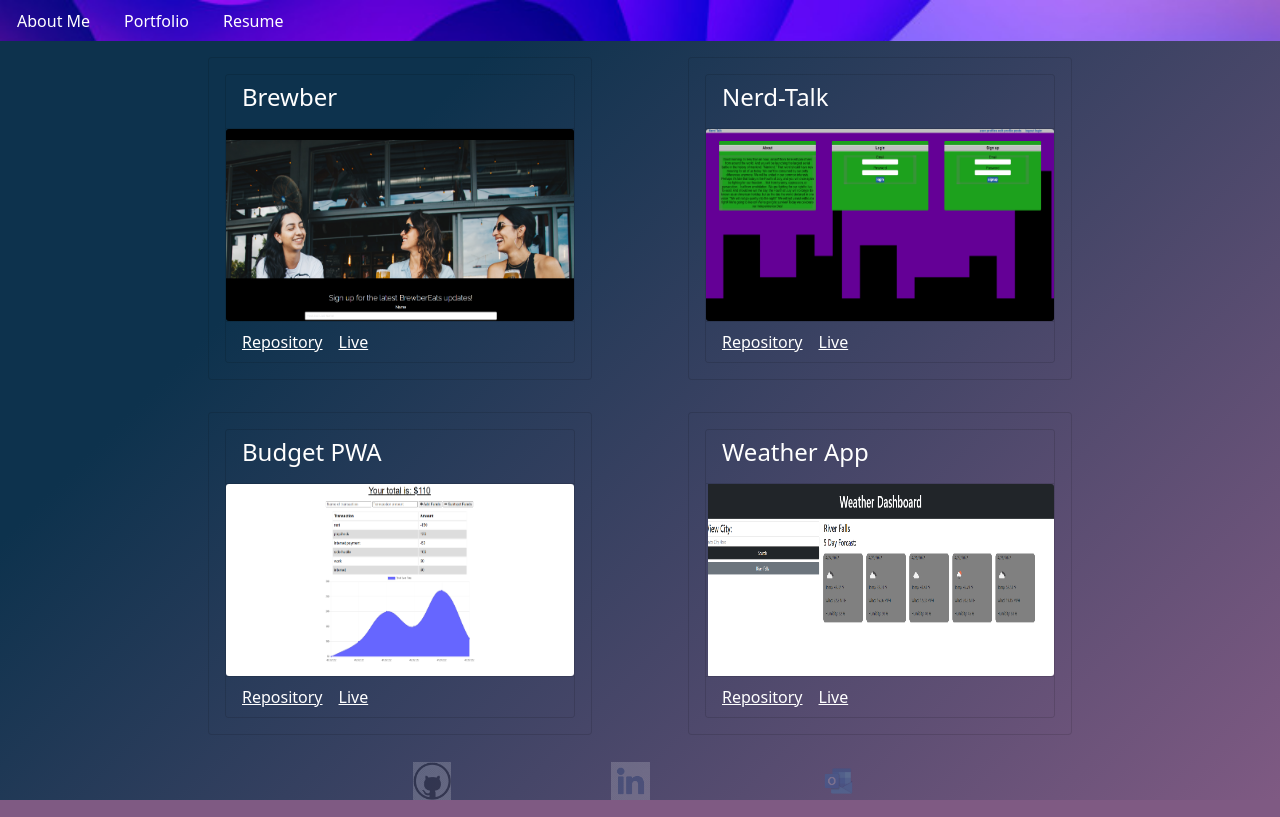
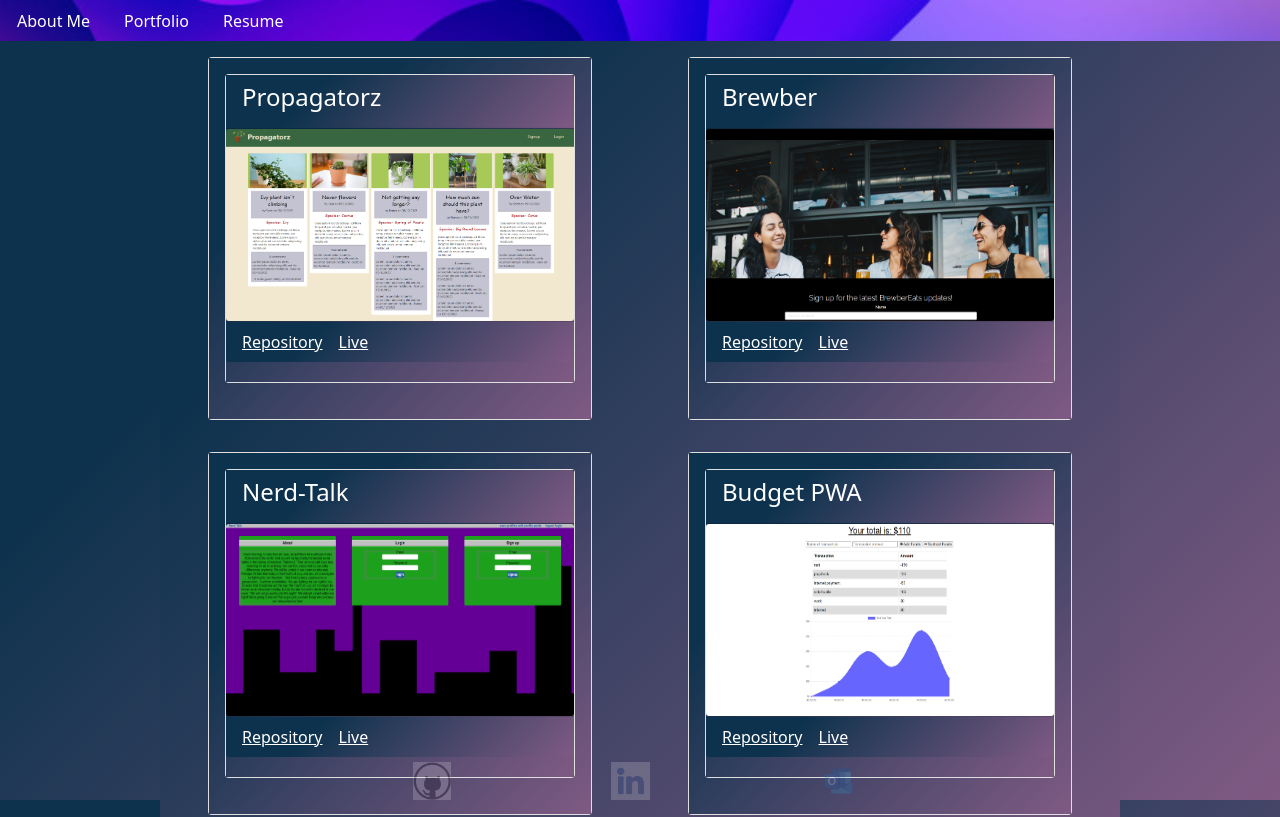
Before and after one commit to Chris-McLeod2/react-portfolio, a React (Create React App) app: page /#/portfolio in a window 1280 px wide. Shown: the top 817 px of the page. Built offline with nearby package versions, Linux system fonts and the light colour scheme.

Commit message:
finalized

```diff
--- a/src/assets/projects.js
+++ b/src/assets/projects.js
@@ -2,7 +2,15 @@ import img1 from './images/BrewberEats.png'
 import img2 from './images/Nerd-Talk.png'
 import img3 from './images/Budget-Tracker.png'
 import img4 from './images/WeatherApp.png'
+import img5 from './images/Propagatorz.png'
 const projects = [
+  {
+    name: 'Propagatorz',
+    src: img5,
+    alt: 'plant help line application',
+    git: 'https://github.com/alinz07/Propagatorz',
+    live: 'https://propagatorz-plant-help.herokuapp.com/',
+  },
     {
       name: 'Brewber',
       src: img1,
--- a/src/styles.css
+++ b/src/styles.css
@@ -8,7 +8,7 @@
 
 .card {
 	margin: 1em 1em;
-
+	padding-bottom: 20px;
 }
 
 .linear {
```
Also changed, not shown: src/assets/images/Propagatorz.png (added).
